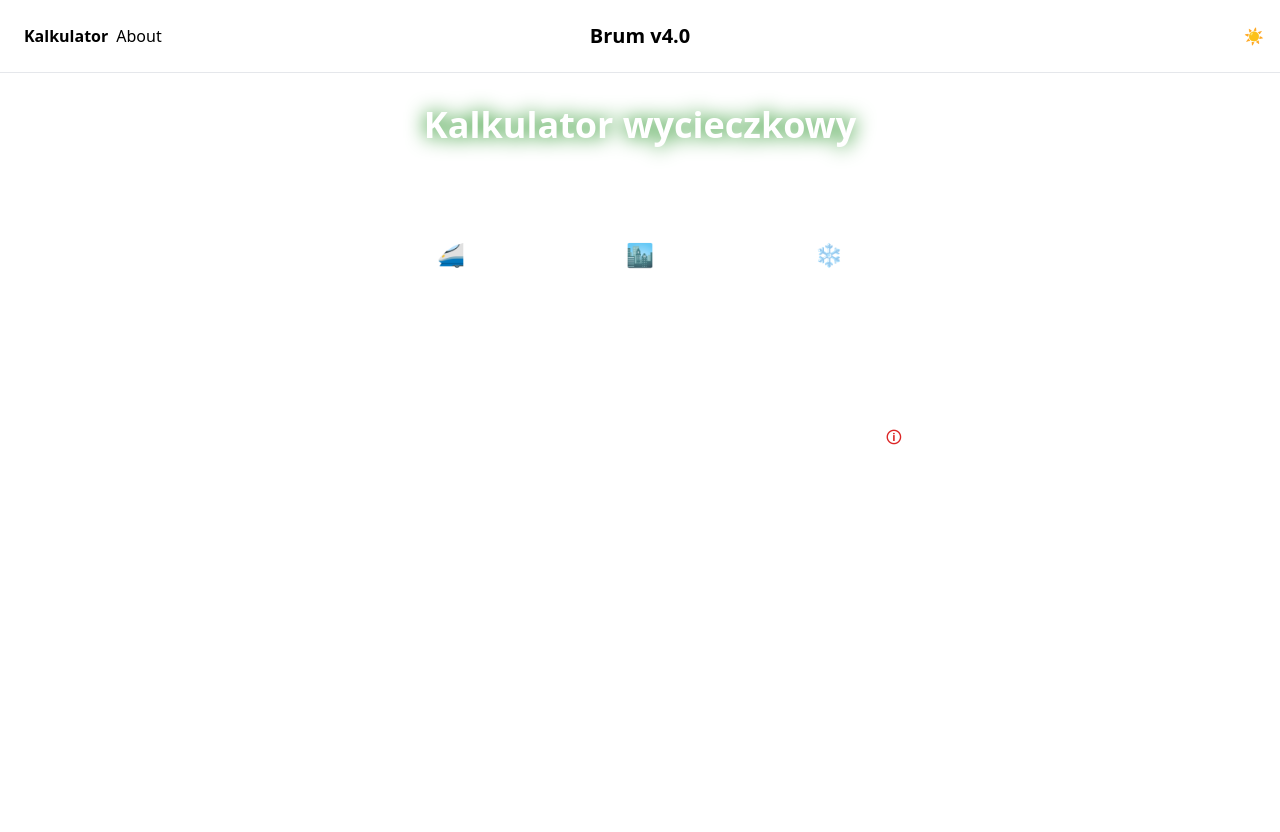
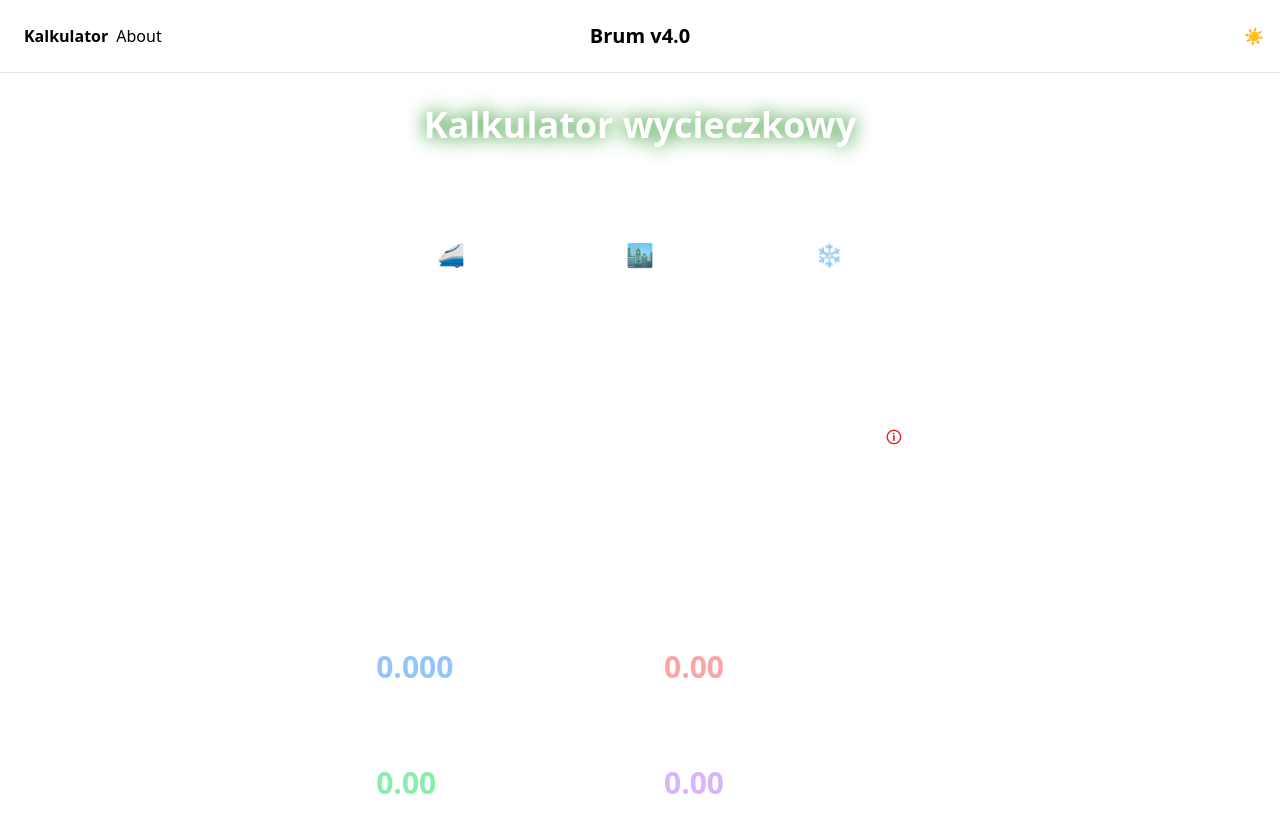
Before and after one commit to Write13579/Brum_v4.5, a React (Vite) app: page / in a window 1280 px wide. Shown: the top 832 px of the page. Before the commit the page ends 800 px from the top, so only its background shows below. Built offline with nearby package versions, Linux system fonts and the light colour scheme.

Commit message:
feat: ui

```diff
--- a/src/routes/index.tsx
+++ b/src/routes/index.tsx
@@ -192,45 +192,49 @@ function Spalanie() {
             }
           />
         </div>
-        <div id="outputs" className="mt-12">
-          <table id="table" className="border-separate border-spacing-x-5 ">
-            <tbody>
-              <tr>
-                <td>Spalanie na osobę: </td>
-                {results.spalaniePerOsoba !== undefined &&
-                !isNaN(results.spalaniePerOsoba) ? (
-                  <td>{results.spalaniePerOsoba.toFixed(3)} l/100km</td>
-                ) : (
-                  <td>brak</td>
-                )}
-              </tr>
-              <tr>
-                <td>Całość (bez osób): </td>
-                {results.caloscBez !== undefined &&
-                !isNaN(results.caloscBez) ? (
-                  <td>{results.caloscBez.toFixed(2)} zł</td>
-                ) : (
-                  <td>brak</td>
-                )}
-              </tr>
-              <tr>
-                <td>Całość (z osobami): </td>
-                {results.caloscZ !== undefined && !isNaN(results.caloscZ) ? (
-                  <td>{results.caloscZ.toFixed(2)} zł</td>
-                ) : (
-                  <td>brak</td>
-                )}
-              </tr>
-              <tr>
-                <td>Za osobę: </td>
-                {results.zaOsobe !== undefined && !isNaN(results.zaOsobe) ? (
-                  <td>{results.zaOsobe.toFixed(2)} zł</td>
-                ) : (
-                  <td>brak</td>
-                )}
-              </tr>
-            </tbody>
-          </table>
+        <div
+          id="outputs"
+          className="mt-12 grid grid-cols-2 grid-rows-2 w-full gap-4"
+        >
+          <div className="bg-white/10 rounded-md w-full h-full flex flex-col items-start justify-center p-4 gap-2">
+            <label>Spalanie na osobę</label>
+            <div>
+              <span className="font-bold text-3xl text-blue-300">
+                {results.spalaniePerOsoba?.toFixed(3) ?? 0}
+              </span>
+              <span className="ml-2 text-sm text-white/50">l/100km</span>
+            </div>
+          </div>
+
+          <div className="bg-white/10 rounded-md w-full h-full flex flex-col items-start justify-center p-4 gap-2">
+            <label>Całość (bez osób)</label>
+            <div>
+              <span className="font-bold text-3xl text-red-300">
+                {results.caloscBez?.toFixed(2) ?? 0}
+              </span>
+              <span className="ml-2 text-sm text-white/50">zł</span>
+            </div>
+          </div>
+
+          <div className="bg-white/10 rounded-md w-full h-full flex flex-col items-start justify-center p-4 gap-2">
+            <label>Całość (z osobami)</label>
+            <div>
+              <span className="font-bold text-3xl text-green-300">
+                {results.caloscZ?.toFixed(2) ?? 0}
+              </span>
+              <span className="ml-2 text-sm text-white/50">zł</span>
+            </div>
+          </div>
+
+          <div className="bg-white/10 rounded-md w-full h-full flex flex-col items-start justify-center p-4 gap-2">
+            <label>Za osobę</label>
+            <div>
+              <span className="font-bold text-3xl text-purple-300">
+                {results.zaOsobe?.toFixed(2) ?? 0}
+              </span>
+              <span className="ml-2 text-sm text-white/50">zł</span>
+            </div>
+          </div>
         </div>
       </div>
     </div>
```
